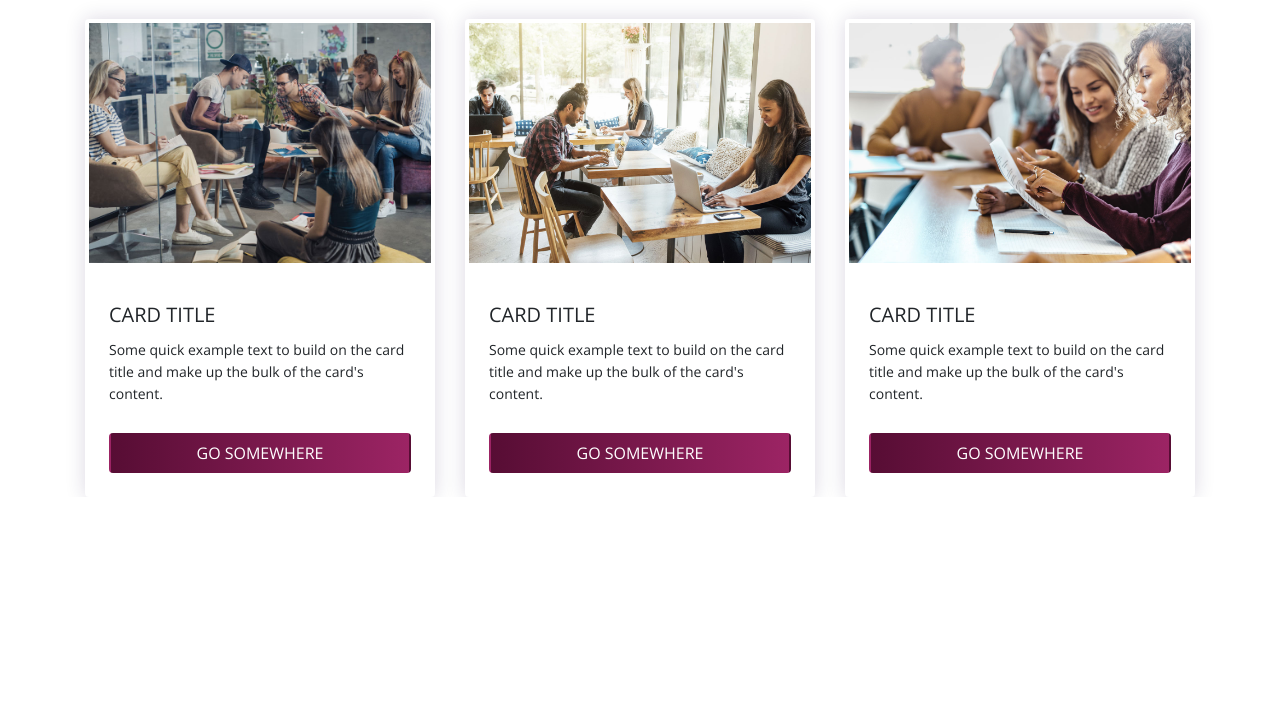
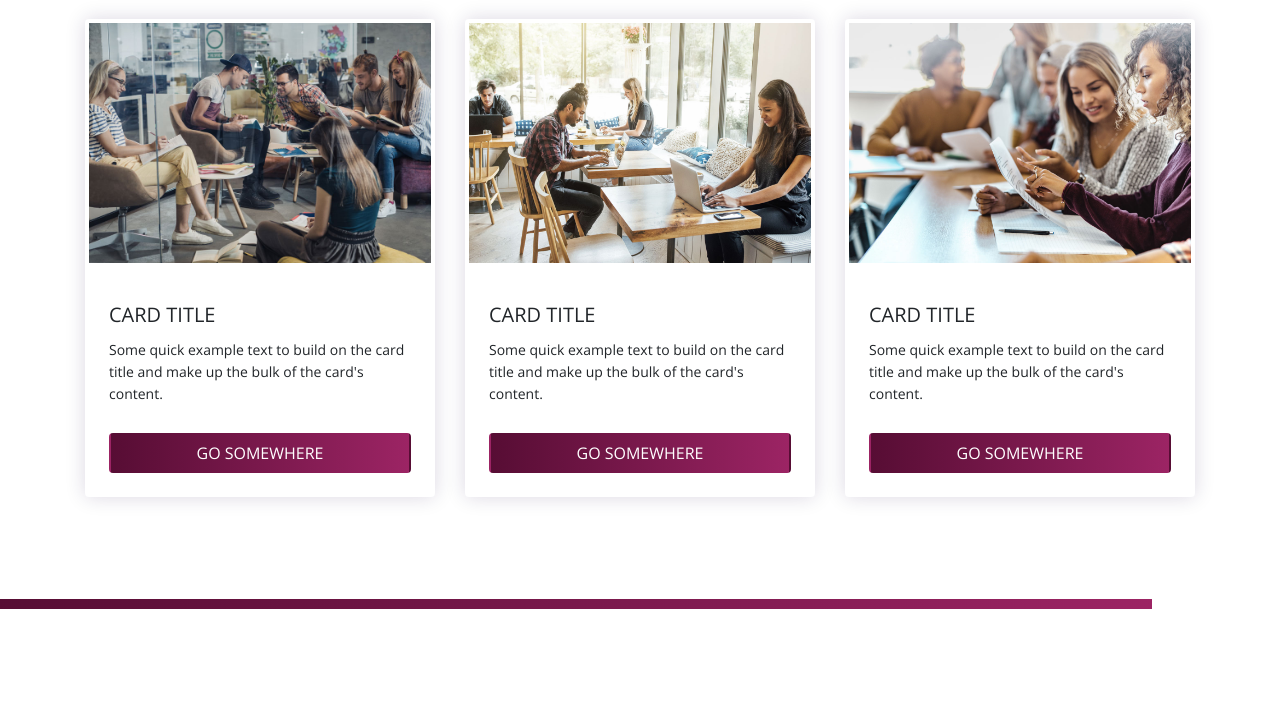
Before and after one commit to Pradnyana28/html-boilerplate, a PHP site: page / in a window 1280 px wide. Shown: the part 1009-1720 px from the top of the page. Before the commit the page ends 1502 px from the top, so only its background shows below. Run offline with PHP 8.4, Linux system fonts and the light colour scheme.

Commit message:
create line separator

```diff
--- a/assets/css/kesato.css
+++ b/assets/css/kesato.css
@@ -330,6 +330,14 @@ p {
   font-weight: 700;
 }
 
+.line-horizontal {
+  content: " ";
+  height: 10px;
+  width: 90%;
+  background-image: linear-gradient(to right, #570d34, #9c2464);
+  margin: 8% 0;
+}
+
 @media (max-width: 991px) {
   .logo {
     float: left;
--- a/assets/sass/themes/_default.scss
+++ b/assets/sass/themes/_default.scss
@@ -13,3 +13,11 @@
 .text-bold {
     font-weight: 700;
 }
+
+.line-horizontal {
+    content: ' ';
+    height: 10px;
+    width: 90%;
+    background-image: $gradient-brand-color;
+    margin: 8% 0;
+}
--- a/index.html
+++ b/index.html
@@ -166,6 +166,9 @@
                 </div>
             </div>
         </div>
+
+        <!-- line separator -->
+        <div class="line-horizontal"></div>
     </main>
 
     <!-- All scripts -->
```
Also changed, not shown: 1 other file.
